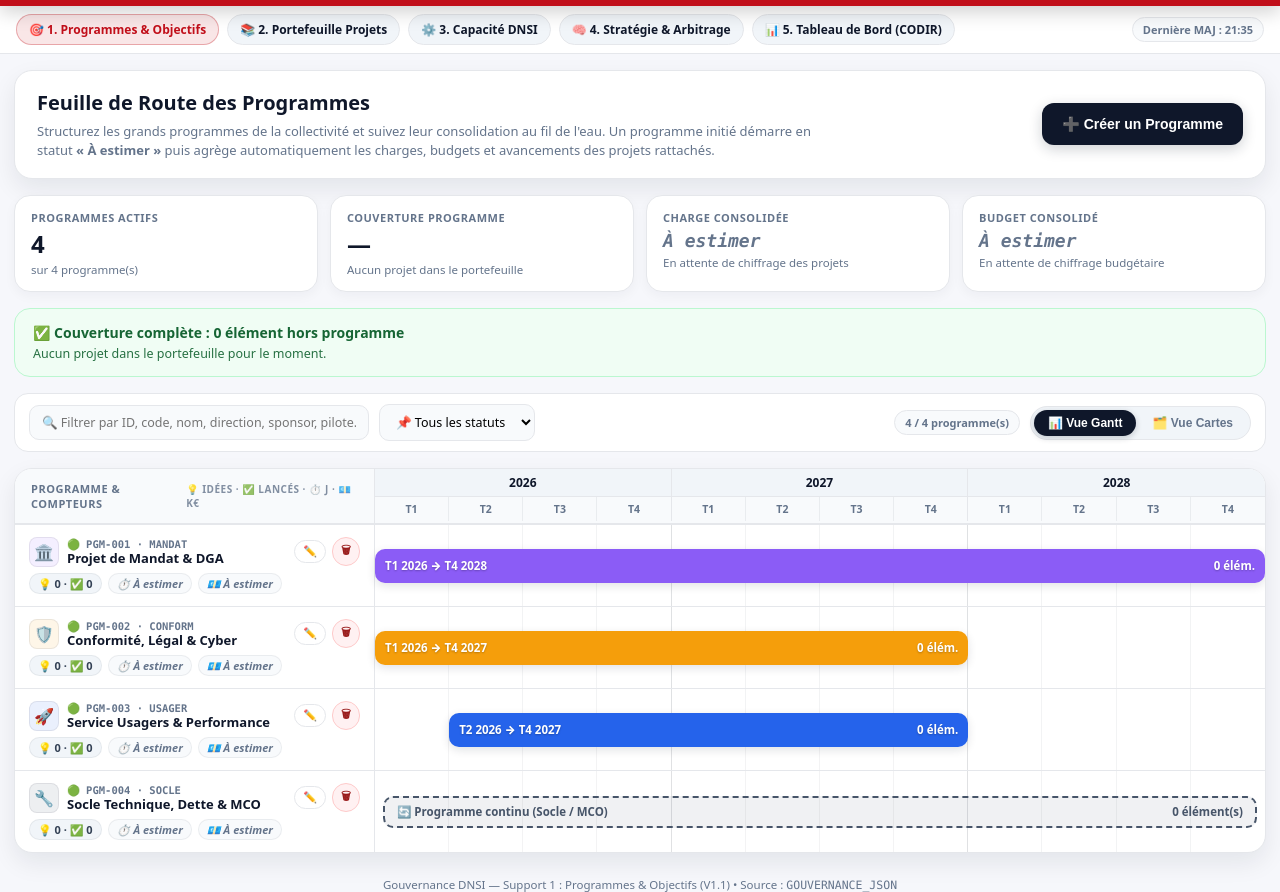
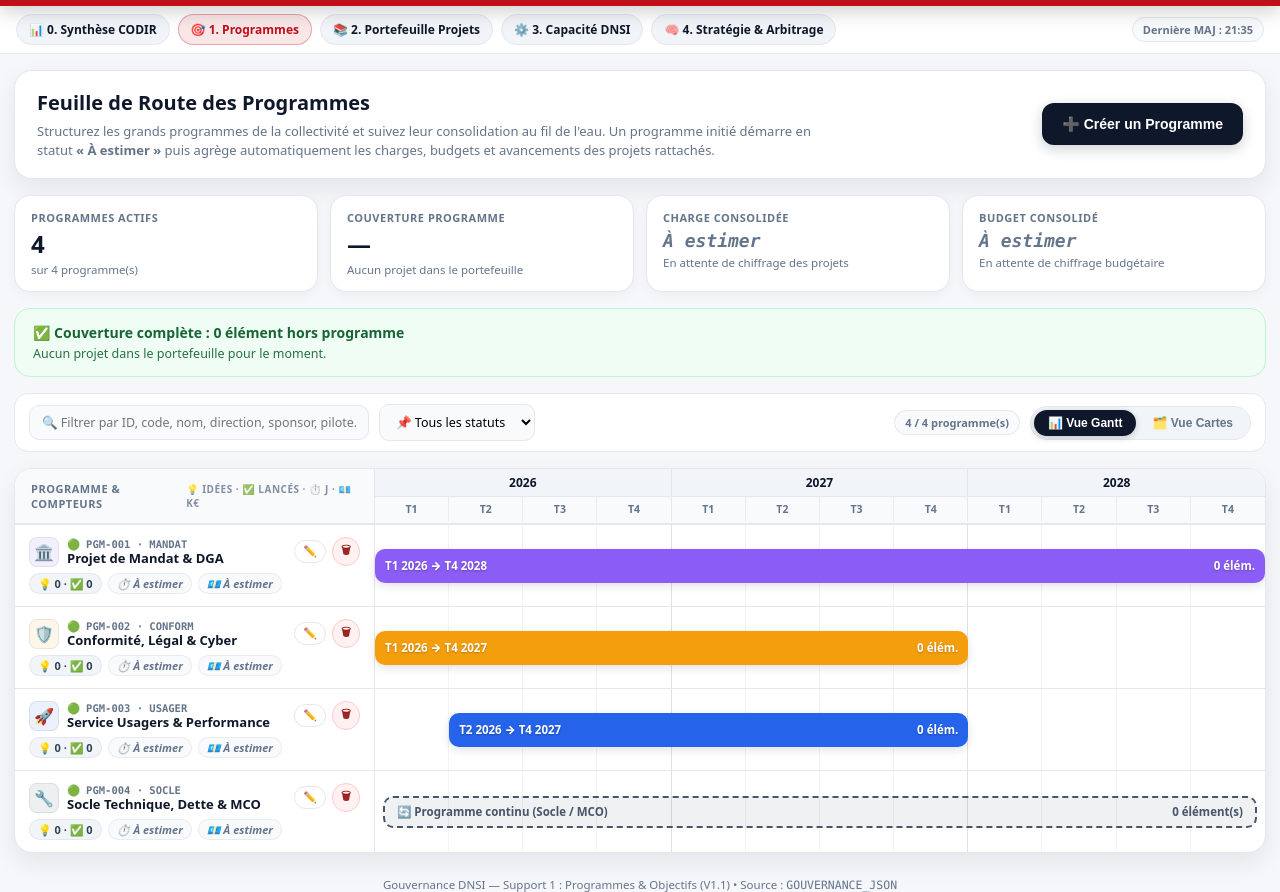
Before and after one commit to sryzek/Gouvernance-PMO, a plain HTML site: page Gouvernance - 1. Programmes.html in a window 1280 px wide. Shown: the part 56-948 px from the top of the page. Drawn offline with Linux system fonts and the light colour scheme.

```diff
--- a/Gouvernance - 1. Programmes.html
+++ b/Gouvernance - 1. Programmes.html
@@ -806,11 +806,11 @@
   <nav class="ppm-nav">
     <div class="ppm-nav-row">
       <div class="ppm-links">
-        <a class="ppm-link active" href="Gouvernance - 1. Programmes.html">🎯 1. Programmes & Objectifs</a>
-        <a class="ppm-link" href="Gouverrnance - Portofolio projet.html">📚 2. Portefeuille Projets</a>
-        <a class="ppm-link" href="Gouverrnance - Capacités DNSI.html">⚙️ 3. Capacité DNSI</a>
-        <a class="ppm-link" href="Gouvernance - Stratégies.html">🧠 4. Stratégie & Arbitrage</a>
-        <a class="ppm-link" href="Gouvernance - Fiche gouvernance.html">📊 5. Tableau de Bord (CODIR)</a>
+        <a class="ppm-link" href="Gouvernance - 0. Synthese.html">📊 0. Synthèse CODIR</a>
+        <a class="ppm-link active" href="Gouvernance - 1. Programmes.html">🎯 1. Programmes</a>
+        <a class="ppm-link" href="Gouvernance - 2. Portefeuille.html">📚 2. Portefeuille Projets</a>
+        <a class="ppm-link" href="Gouvernance - 3. Capacite.html">⚙️ 3. Capacité DNSI</a>
+        <a class="ppm-link" href="Gouvernance - 4. Strategie.html">🧠 4. Stratégie & Arbitrage</a>
       </div>
       <div>
         <span class="chip" id="chipSync">Synchronisation : —</span>
```
